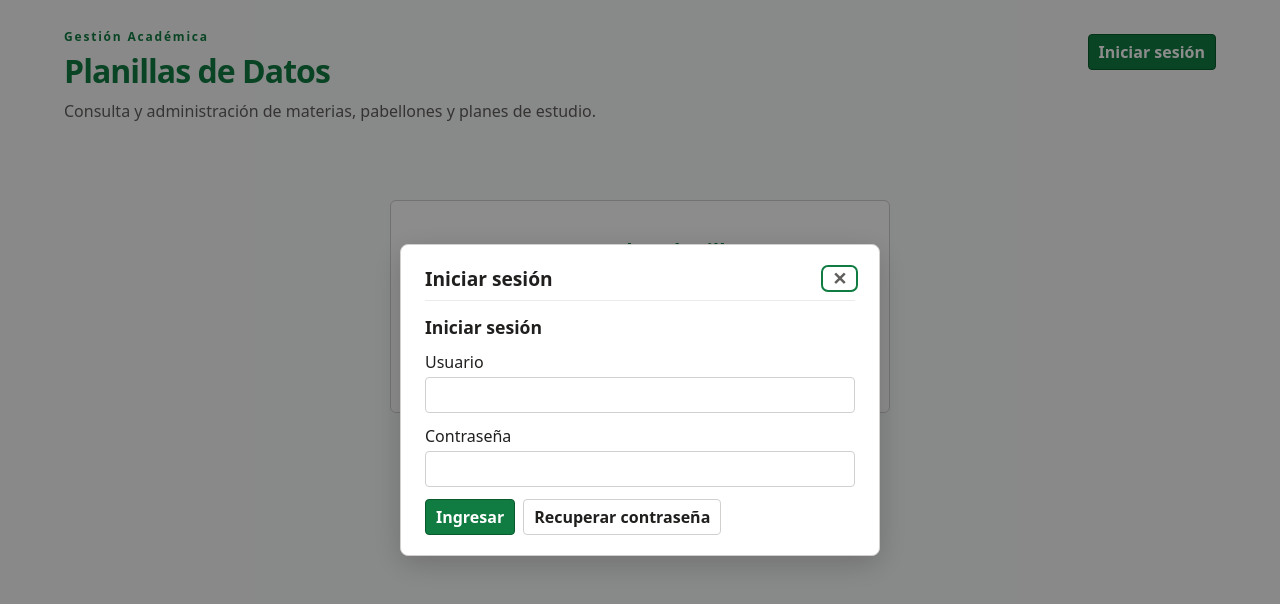
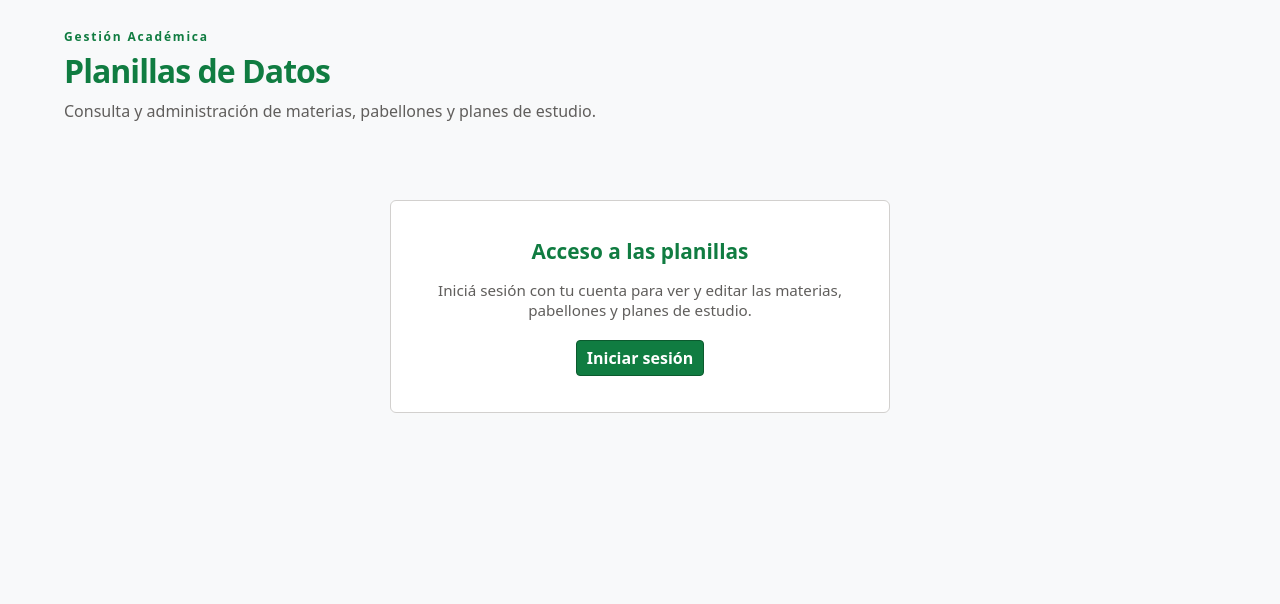
Before and after one commit to ari-dc-uba-ar/ssot2026, a website with bundled scripts: page src/frontend/public/index.html in a window 1280 px wide. Built offline with nearby package versions, Linux system fonts and the light colour scheme.

Commit message:
quitar boton de login en encabezado y evitar apertura automatica del modal

```diff
--- a/src/frontend/auth-ui.ts
+++ b/src/frontend/auth-ui.ts
@@ -11,7 +11,6 @@ export function initializeAuthentication(onSession: (active: boolean) => void):
     const accountForm = document.querySelector<HTMLFormElement>('#account-form')!;
     const accountManagement = document.querySelector<HTMLElement>('#account-management');
     const accountTitle = document.querySelector<HTMLElement>('#account-dialog-title');
-    const openAuth = document.querySelector<HTMLButtonElement>('#open-auth');
     const loginPromptBtn = document.querySelector<HTMLButtonElement>('#login-prompt-btn');
     const closeAccountDialog = document.querySelector<HTMLButtonElement>('#close-account-dialog');
     const unauthNotice = document.querySelector<HTMLElement>('#unauthenticated-notice');
@@ -29,7 +28,6 @@ export function initializeAuthentication(onSession: (active: boolean) => void):
         clearSession();
         panel.hidden = false;
         if (accountManagement) accountManagement.hidden = true;
-        if (openAuth) openAuth.hidden = false;
         if (unauthNotice) unauthNotice.hidden = false;
         session.hidden = true;
         if (accountTitle) accountTitle.textContent = 'Iniciar sesión';
@@ -74,7 +72,6 @@ export function initializeAuthentication(onSession: (active: boolean) => void):
         });
     }
 
-    if (openAuth) openAuth.onclick = openLoginModal;
     if (loginPromptBtn) loginPromptBtn.onclick = openLoginModal;
     if (closeAccountDialog) closeAccountDialog.onclick = () => account.close();
 
@@ -85,7 +82,6 @@ export function initializeAuthentication(onSession: (active: boolean) => void):
             const result = await login(String(data.get('usuario')), String(data.get('contrasena')));
             loginForm.reset();
             panel.hidden = true;
-            if (openAuth) openAuth.hidden = true;
             if (unauthNotice) unauthNotice.hidden = true;
             session.hidden = false;
             document.querySelector('#session-user')!.textContent = result.user.usuario;
@@ -165,5 +161,4 @@ export function initializeAuthentication(onSession: (active: boolean) => void):
     });
 
     signedOut();
-    openLoginModal();
 }
--- a/src/frontend/public/index.html
+++ b/src/frontend/public/index.html
@@ -16,7 +16,6 @@
                 <p>Consulta y administración de materias, pabellones y planes de estudio.</p>
             </div>
             <div class="user-nav">
-                <button id="open-auth" type="button" class="primary">Iniciar sesión</button>
                 <div id="session" class="session-info" hidden>
                     <span class="user-badge"><strong id="session-user"></strong></span>
                     <button id="manage-account" type="button">Mi cuenta</button>
```
